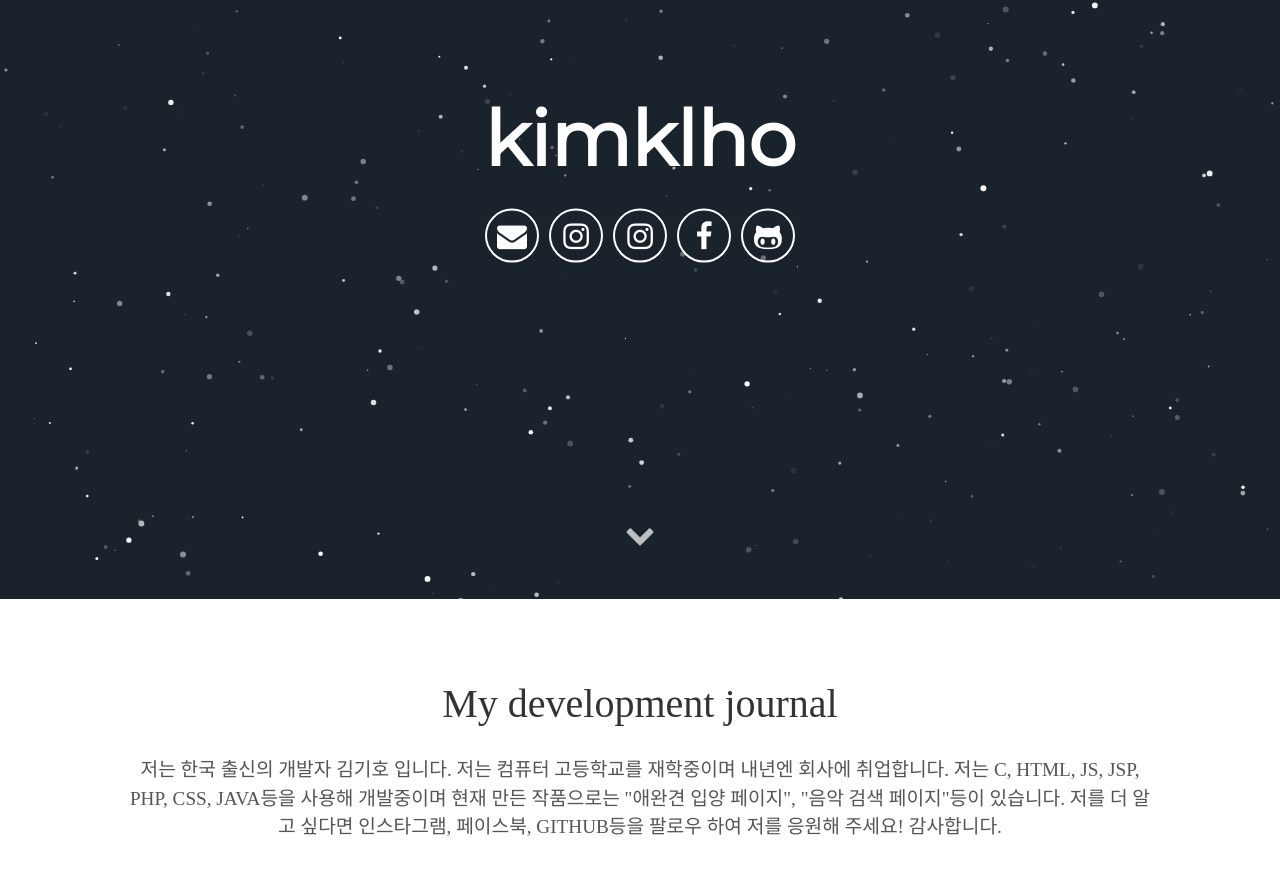
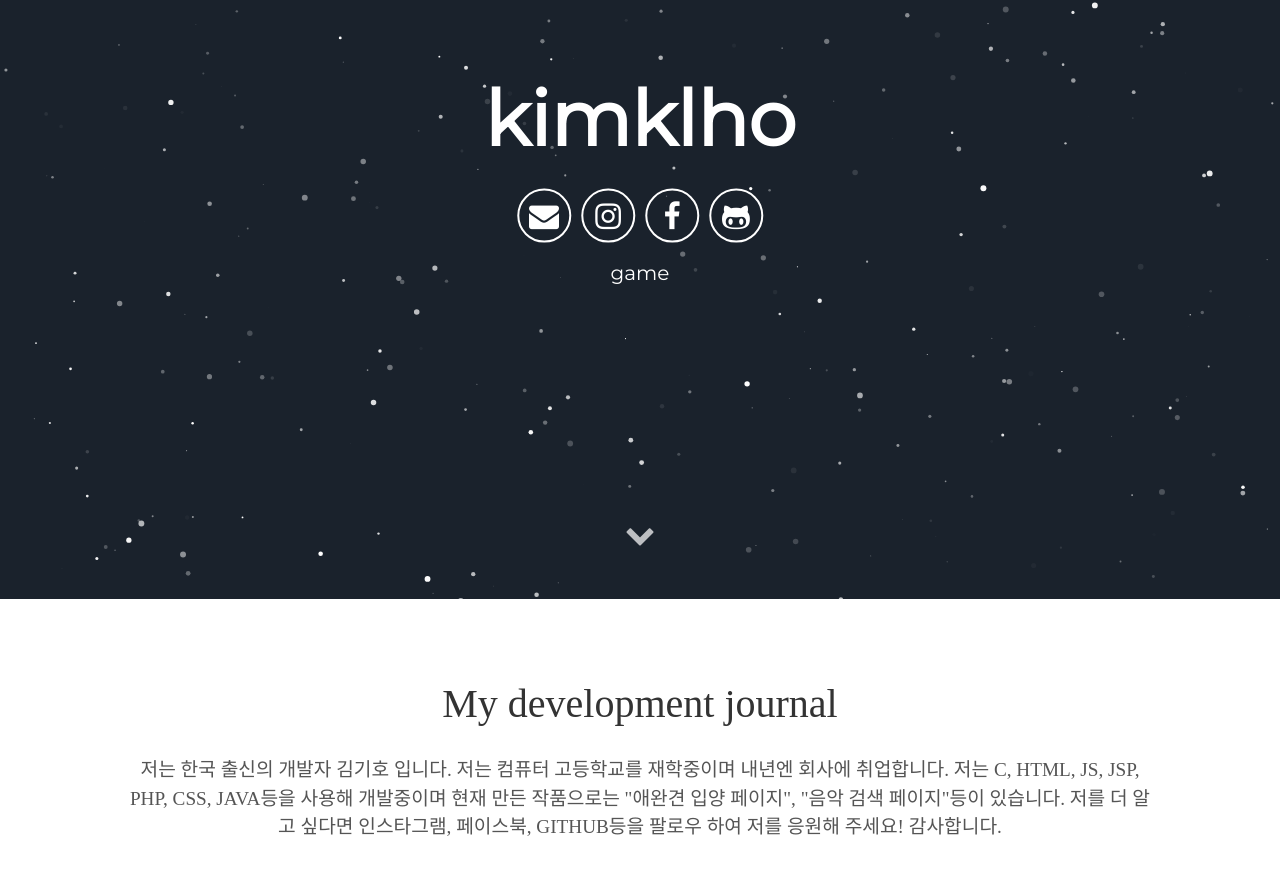
Before and after one commit to kimklho/kimklho.github.io, a Jekyll site: the page built from index.html, in a window 1280 px wide and 900 px high, scrolled down 301 px. Shown: the top 875 px of the window. Built offline with Jekyll 4.4.1, drawn with Linux system fonts in a browser that asks for light colours; some web fonts are replaced.

Commit message:
Update header.html

```diff
--- a/_includes/header.html
+++ b/_includes/header.html
@@ -7,9 +7,6 @@
       <div class="header-icons">
         {% if site.email %}
         <a aria-label="Send email" href="mailto:afadg1234@icloud.com"><i class="icon fa fa-envelope"></i></a>
-        {% endif %}
-        {% if site.instagram_username %}
-        <a aria-label="My Instagram" target="_blank" href="https://kimkihoqn.github.io/"><i class="icon fa fa-instagram" aria-hidden="true"></i></a>
         {% endif %}
         {% if site.instagram_username %}
         <a aria-label="My Instagram" target="_blank" href="https://www.instagram.com/kimkiho3514/"><i class="icon fa fa-instagram" aria-hidden="true"></i></a>
@@ -22,7 +19,7 @@
         {% endif %}
       </div>
       <div class="header-links">
-        <!-- <a class="link" href="#about" data-scroll>About Me</a> -->
+        <a class="link" href="https://kimkihoqn.github.io/" data-scroll>game</a>
       </div>
   </div>
   <a class="down" href="#about" data-scroll><i class="icon fa fa-chevron-down" aria-hidden="true"></i></a>
```
